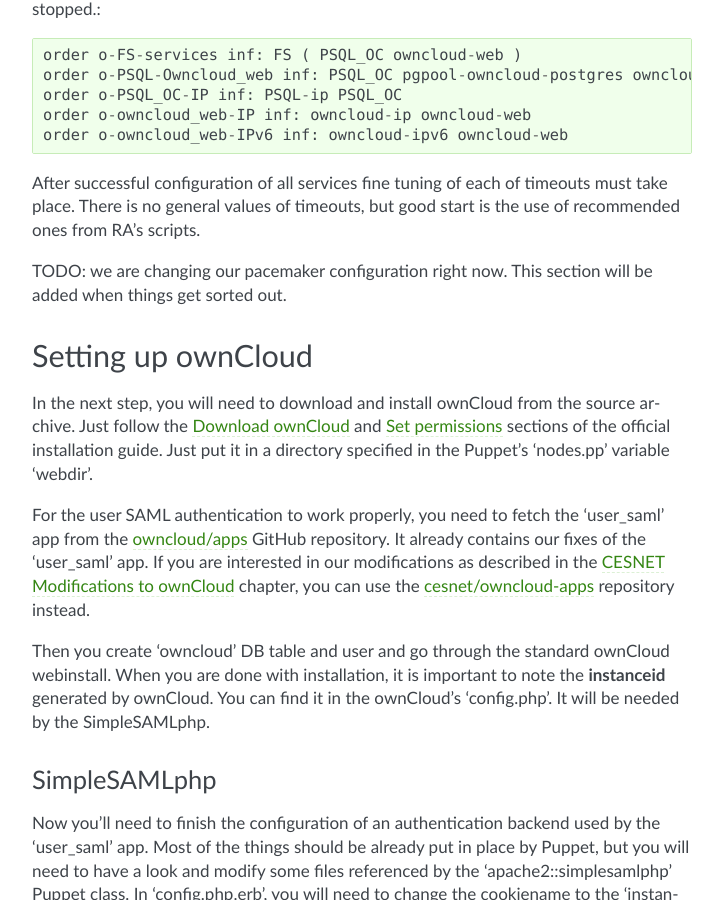
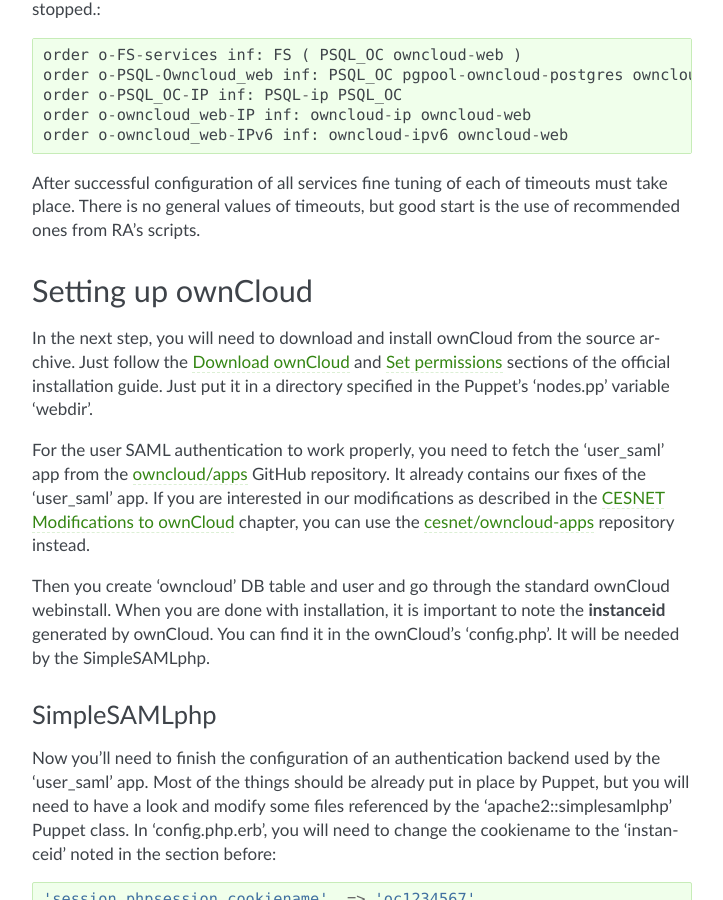
Before and after one commit to switch-ch/cloudservice-owncloud, a Sphinx documentation site: the page built from source/cesnet/installation.rst, in a window 1280 px wide and 900 px high, scrolled down 4634 px. Shown: the whole window, without its empty margins (388-1111 px from the left). Built offline with Sphinx 7.4.7, drawn with Linux system fonts in a browser that asks for light colours.

Commit message:
HA desription in install small changes v1

```diff
--- a/source/cesnet/installation.rst
+++ b/source/cesnet/installation.rst
@@ -197,9 +197,6 @@
 
 After successful configuration of all services fine tuning of each of timeouts must take place. There is no general values of timeouts, but good start is the use of recommended ones from RA's scripts.
 
-TODO: we are changing our pacemaker configuration right now. This section
-will be added when things get sorted out.
-
 Setting up ownCloud
 -------------------
 
```
